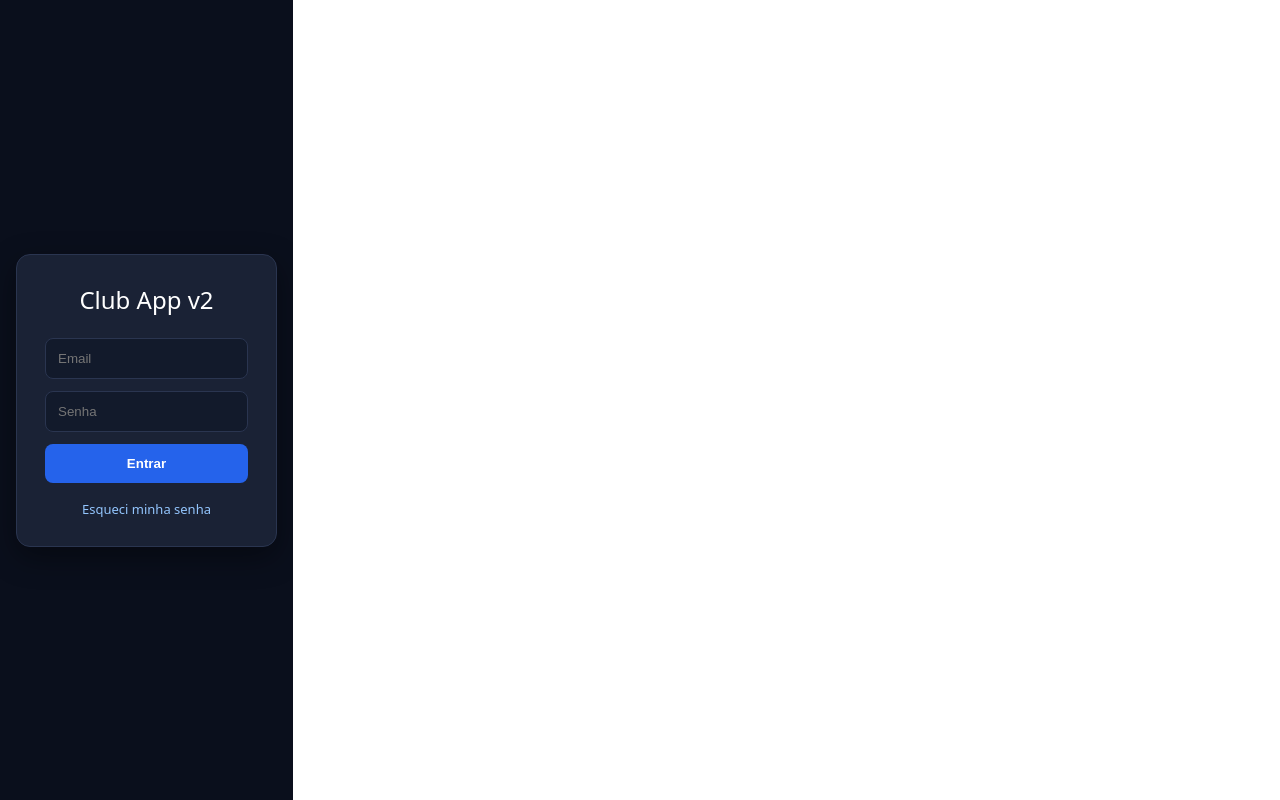
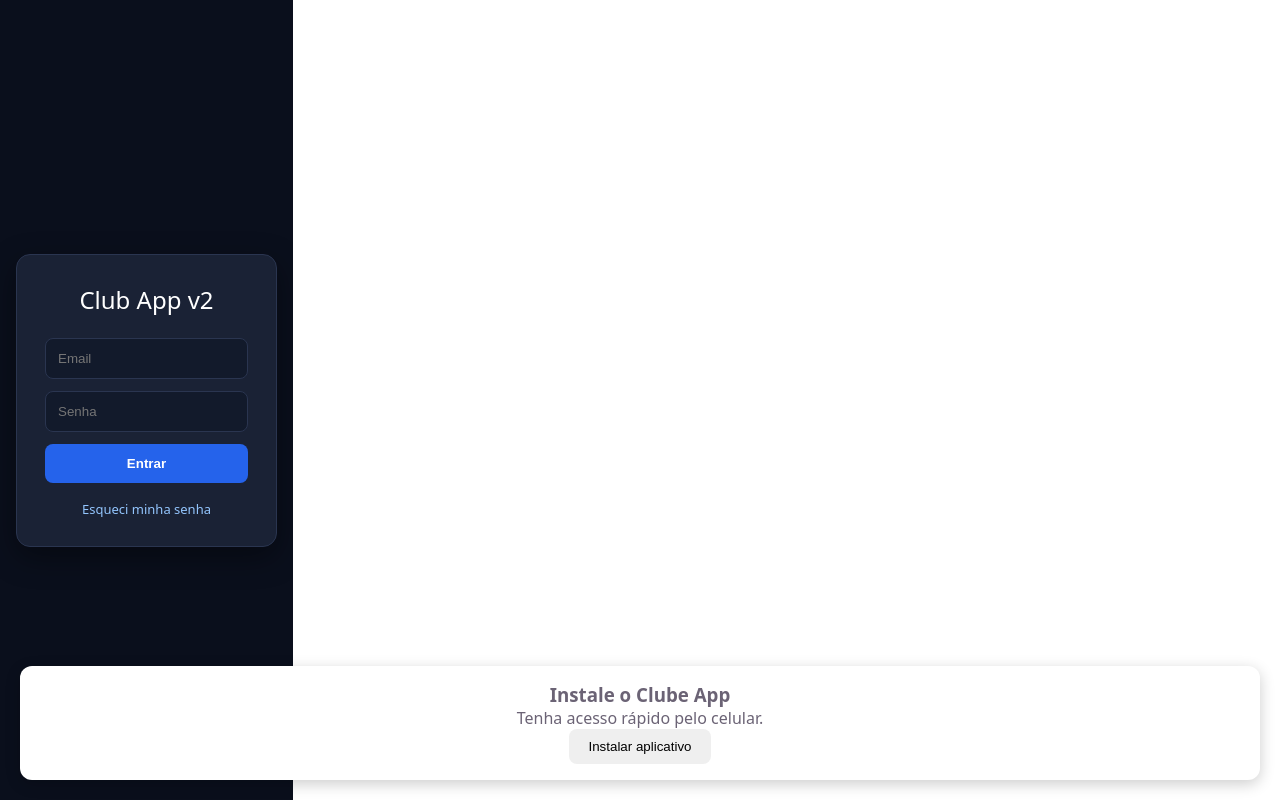
Before and after one commit to paulohenriquecosta3011/phcore-frontend, a React (Vite) app: page /login in a window 1280 px wide. Built offline with nearby package versions, Linux system fonts and the light colour scheme.

Commit message:
ajusta exibicao do botao de instalacao PWA

```diff
--- a/src/components/PWAInstall/PWAInstall.tsx
+++ b/src/components/PWAInstall/PWAInstall.tsx
@@ -1,8 +1,10 @@
 import { useEffect, useState } from "react";
 
 export default function PWAInstall() {
+
   const [deferredPrompt, setDeferredPrompt] = useState<any>(null);
   const [installed, setInstalled] = useState(false);
+
 
   useEffect(() => {
 
@@ -10,6 +12,7 @@ export default function PWAInstall() {
     const isStandalone =
       window.matchMedia("(display-mode: standalone)").matches ||
       (window.navigator as any).standalone === true;
+
 
     if (isStandalone) {
       setInstalled(true);
@@ -19,11 +22,13 @@ export default function PWAInstall() {
 
     // Evento disparado pelo Chrome quando o PWA pode ser instalado
     const handler = (event: any) => {
+
       console.log("PWA disponível para instalação");
 
       event.preventDefault();
 
       setDeferredPrompt(event);
+
     };
 
 
@@ -34,28 +39,42 @@ export default function PWAInstall() {
 
 
     return () => {
+
       window.removeEventListener(
         "beforeinstallprompt",
         handler
       );
+
     };
+
 
   }, []);
 
 
+
   async function handleInstall() {
 
+
     if (!deferredPrompt) {
+
+      alert(
+        "O navegador ainda não liberou a instalação automática. Use o menu ⋮ do Chrome e escolha 'Instalar aplicativo'."
+      );
+
       return;
+
     }
+
 
 
     // Abre o popup oficial do navegador
     deferredPrompt.prompt();
 
 
+
     const result =
       await deferredPrompt.userChoice;
+
 
 
     console.log(
@@ -64,17 +83,21 @@ export default function PWAInstall() {
     );
 
 
+
     setDeferredPrompt(null);
 
   }
 
 
-  if (installed || !deferredPrompt) {
+
+  if (installed) {
     return null;
   }
 
 
+
   return (
+
     <div
       style={{
         position: "fixed",
@@ -84,7 +107,8 @@ export default function PWAInstall() {
         padding: "16px",
         background: "#ffffff",
         borderRadius: "12px",
-        boxShadow: "0 4px 15px rgba(0,0,0,0.2)",
+        boxShadow: "0 4px 15px " +
+          "rgba(0,0,0,0.2)",
         zIndex: 9999,
         textAlign: "center"
       }}
@@ -112,6 +136,9 @@ export default function PWAInstall() {
         Instalar aplicativo
       </button>
 
+
     </div>
+
   );
+
 }
```
